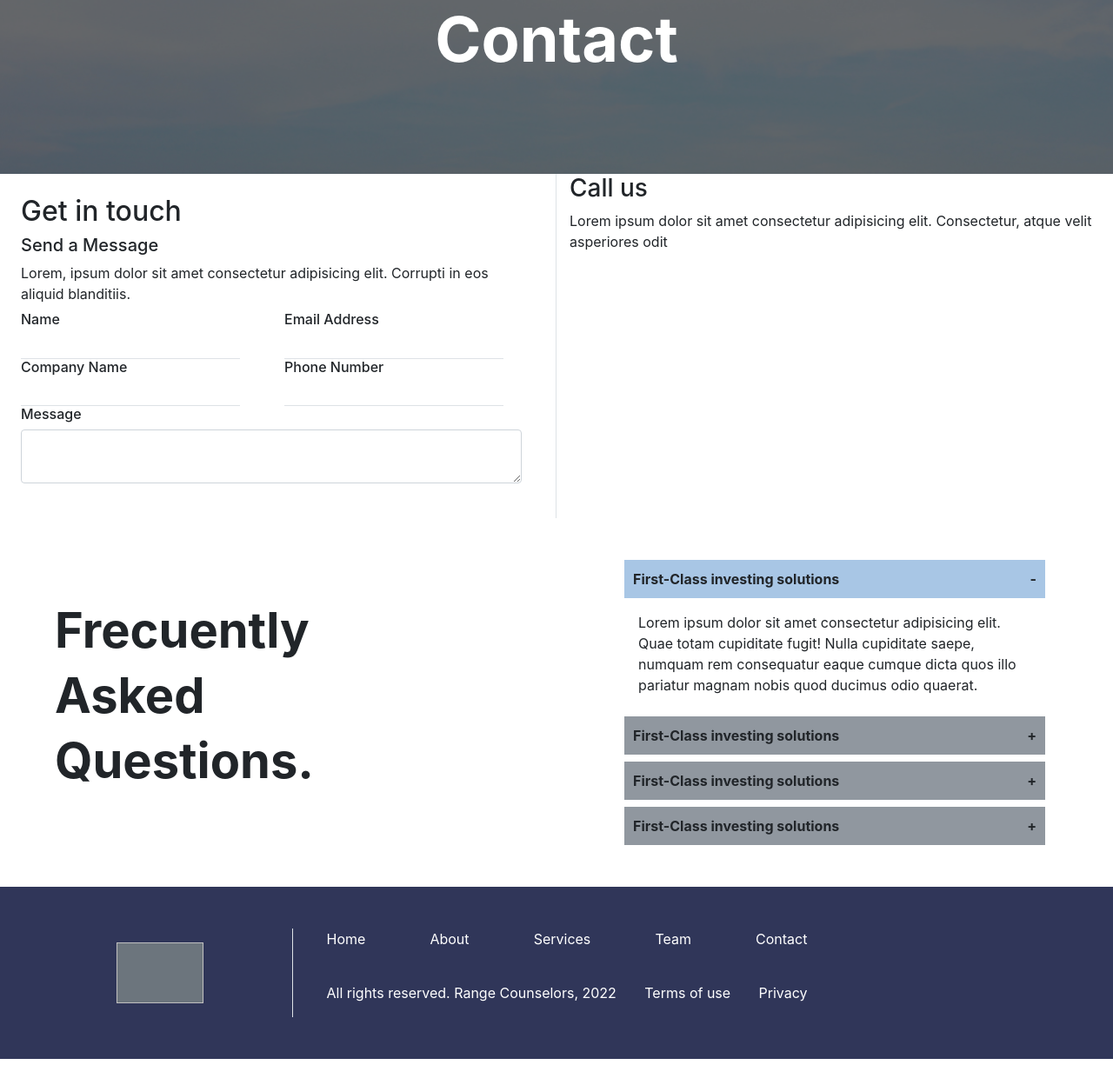
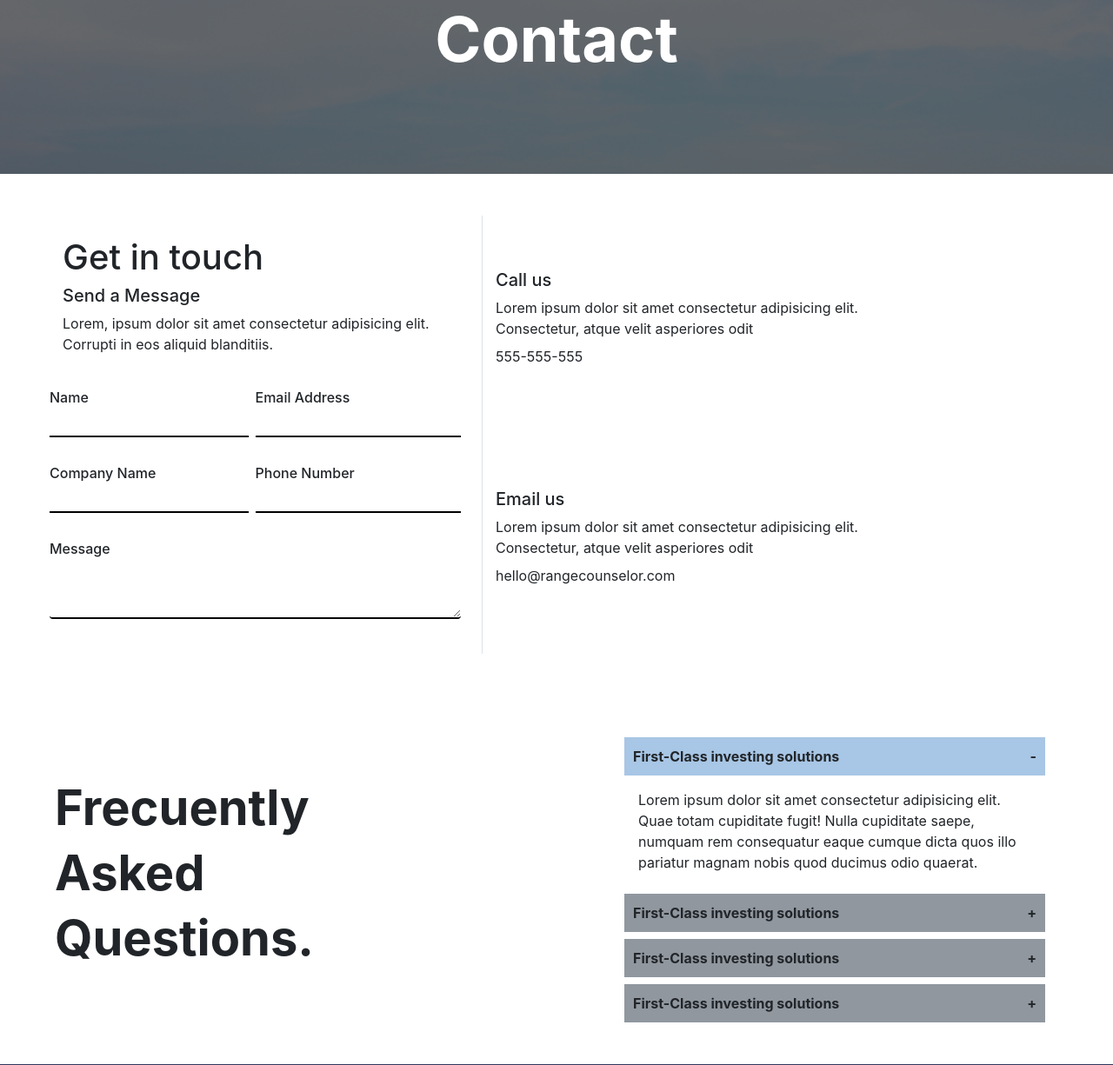
Before and after one commit to merakidigital/range, a PHP site: page /contact in a window 1280 px wide. Shown: the part 200-1425 px from the top of the page at 87% size. Run offline with PHP 8.4, Linux system fonts and the light colour scheme; some libraries are stand-ins or nearby versions.

Commit message:
Actualizar

```diff
--- /dev/null
+++ b/assets/css/main.css
@@ -0,0 +1,137 @@
+/***PRINCIPALES***/
+.c-principal {
+    color: #21456c;
+}
+
+.bg-principal {
+    background-color: #21456c;
+}
+
+/***ESPECIFICAS***/
+
+/***HOME***/
+
+#p-home nav {
+    position: absolute;
+    background: rgba(255, 255, 255, 0.1);
+    z-index: 1;
+}
+
+
+#p-home .banner {
+    background-image: url("./assets/imgs/home1.jpg");
+    height: 100vh;
+    background-size: cover;
+}
+
+#p-home .primary-btn {
+    display: inline-block;
+    font-size: 12px;
+    font-weight: bold;
+
+    padding: 10px 40px;
+    background: rgba(255, 255, 255, .8);
+    border-radius: 30px;
+
+    border-color: #ffffff;
+    position: relative;
+}
+
+
+#p-home .bg-banner {
+    background-color: #0000008f;
+    width: 100%;
+    height: calc(100% - 122px);
+    position: absolute;
+    top: 122px;
+}
+
+#p-home .z1 {
+    z-index: 1;
+}
+
+#p-home .carta {
+    background-color: #dce4f1;
+    border-radius: 25px;
+    padding: 3rem 1.3rem;
+}
+
+#p-home #section2 {
+    background-color: #303659;
+}
+
+#p-home #section2 button {
+    color: #21456c;
+}
+
+#p-home #img2 {
+    background-image: url("./assets/imgs/img2.jpg");
+    background-size: cover;
+}
+
+#p-home @media (max-width: 512px) {
+    #p-home .display-1 {
+        font-size: 3rem !important;
+    }
+
+    #p-home #img2 {
+        background-image: url("./assets/imgs/img2.jpg");
+        background-size: cover;
+        height: 500px;
+    }
+
+    #p-home #section3 {}
+
+    #p-home .carta {
+        background-color: #dce4f1;
+        border-radius: 25px;
+        padding: 2rem 1rem;
+    }
+}
+
+/***CONTACT***/
+.pagina #section-3 {
+    background-image: url("./assets/imgs/home1.jpg");
+    background-size: contain;
+}
+
+.pagina .acordeon-titulo {
+    padding: 10px;
+    display: flex;
+    justify-content: space-between;
+    background-color: #90979f;
+}
+
+.pagina .acordeon-titulo span {
+    cursor: pointer;
+}
+
+.pagina .acordeon-titulo.activo {
+    background-color: #a8c6e5;
+}
+
+.pagina .acordeon-contenido {
+    display: none;
+}
+
+.pagina .acordeon-contenido.activo {
+    display: block;
+}
+
+.pagina #s-2_1 {
+    display: flex;
+    flex-direction: column;
+    justify-content: space-between;
+}
+
+.pagina input,
+.pagina textarea {
+    border: 0px;
+
+}
+#form-contac input , #form-contac textarea{
+    border-bottom: solid 2px #000;
+}
+#form-contac div{
+    margin-top: 2rem;
+}
--- a/vistas/contact.php
+++ b/vistas/contact.php
@@ -8,75 +8,37 @@
     <title>Contact</title>
     <link rel="stylesheet" href="./assets/local/bootstrap.min.css">
     <link rel="stylesheet" href="https://cdn.jsdelivr.net/npm/bootstrap-icons@1.3.0/font/bootstrap-icons.css">
+    <link rel="stylesheet" href="./assets/css/main.css">
 </head>
-
-<style>
-    #section-3 {
-        background-image: url("./assets/imgs/home1.jpg");
-        background-size: contain;
-    }
-
-    .acordeon-titulo {
-        padding: 10px;
-        display: flex;
-        justify-content: space-between;
-        background-color: #90979f;
-    }
-
-    .acordeon-titulo span {
-        cursor: pointer;
-    }
-
-    .acordeon-titulo.activo {
-        background-color: #a8c6e5;
-    }
-
-    .acordeon-contenido {
-        display: none;
-    }
-
-    .acordeon-contenido.activo {
-        display: block;
-    }
-
-    #s-2_1 {
-        display: flex;
-        flex-direction: column;
-        justify-content: space-between;
-    }
-    input, textarea{
-        border: 0px;
-
-    }
-</style>
 
 
 
-<body class="bg-white ">
-    <section class="section-1 row">
+
+<body class="bg-white pagina">
+    <section class="section-1 row   p-sm-5 container">
         <div class="col-12 col-sm-6 border-right">
             <div class="d-flex flex-column p-4">
-                <h2>Get in touch</h2>
+                <h1>Get in touch</h1>
                 <h5>Send a Message</h5>
                 <label>Lorem, ipsum dolor sit amet consectetur adipisicing elit. Corrupti in eos aliquid blanditiis. </label>
-                <form class="row">
-                    <div class="col-12 col-sm-12 col-md-6">
+                <form  id="form-contac" class="row">
+                    <div class="col-12 col-sm-12 col-md-6 p-0 pr-sm-2">
                         <h6>Name</h6>
-                        <input type="text" class="border-bottom">
+                        <input type="text" class="w-100">
                     </div>
-                    <div class="col-12 col-sm-12 col-md-6">
+                    <div class="col-12 col-sm-12 col-md-6 p-0 ">
                         <h6>Email Address</h6>
-                        <input type="text" class="border-bottom">
+                        <input type="text" class="w-100">
                     </div>
-                    <div class="col-12 col-sm-12 col-md-6">
+                    <div class="col-12 col-sm-12 col-md-6 p-0 pr-sm-2">
                         <h6>Company Name</h6>
-                        <input type="text" class="border-bottom">
+                        <input type="text" class="w-100">
                     </div>
-                    <div class="col-12 col-sm-12 col-md-6">
+                    <div class="col-12 col-sm-12 col-md-6 p-0">
                         <h6>Phone Number</h6>
-                        <input type="text" class="border-bottom">
+                        <input type="text" class="w-100">
                     </div>
-                    <div class="col-12">
+                    <div class="col-12 p-0">
                         <h6>Message</h6>
                         <textarea class="form-control"></textarea>
                     </div>
@@ -85,8 +47,24 @@
             </div>
         </div>
         <div class="col-12 col-sm-6">
-            <h3>Call us</h3>
-            <label>Lorem ipsum dolor sit amet consectetur adipisicing elit. Consectetur, atque velit asperiores odit </label>
+            <div class="d-flex flex-column justify-content-around align-items-center h-100">
+
+                <div>
+                    <h5>Call us</h5>
+                    <label>Lorem ipsum dolor sit amet consectetur adipisicing elit. Consectetur, atque velit asperiores odit </label>
+                    <div>
+                        <p>555-555-555</p>
+                    </div>
+                </div>
+                <div>
+                    <h5>Email us</h5>
+                    <label>Lorem ipsum dolor sit amet consectetur adipisicing elit. Consectetur, atque velit asperiores odit </label>
+                    <div>
+                        <p>hello@rangecounselor.com</p>
+                    </div>
+
+                </div>
+            </div>
         </div>
 
 
```
Also changed, not shown: assets/css/main copy.css (added, +90 -0 lines), vistas/home.php (+4 -88 lines).
